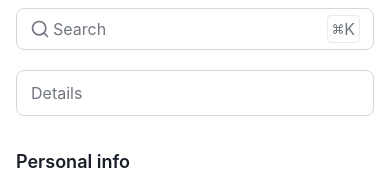
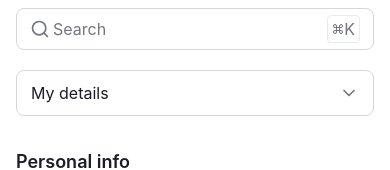
Before and after one commit to Ryanch0/clone-untitledUI, a React (Vite) app: page / in a window 390 px wide. Shown: the part 141-311 px from the top of the page. Built offline with nearby package versions, Linux system fonts and the light colour scheme.

Commit message:
feat: CustomSelect.tsx

```diff
--- a/src/components/SettingPage.tsx
+++ b/src/components/SettingPage.tsx
@@ -7,6 +7,7 @@ import { Info } from 'lucide-react'
 import TabList from '@/components/shared/TabList.tsx'
 import { cn } from '@/styles/utils.ts'
 import { TAB_OPTIONS } from '@/constant/constants.ts'
+import CustomSelect from '@/components/shared/CustomSelect.tsx'
 
 const SettingPage = () => {
   return (
@@ -22,11 +23,13 @@ const SettingPage = () => {
               <h2 className={cn('typo-page-title')}>Settings</h2>
               <SearchBar />
             </div>
-            <CustomInput
-              id="test"
-              placeholder="Details"
-              className={cn('md:hidden')}
-            />
+            <div className={'md:hidden'}>
+              <CustomSelect
+                options={TAB_OPTIONS}
+                defaultValue={TAB_OPTIONS[0].value}
+                placeholder={TAB_OPTIONS[0].label}
+              />
+            </div>
             <TabList
               options={TAB_OPTIONS}
               rootClassname={cn('hidden md:block')}
--- /dev/null
+++ b/src/components/shared/CustomSelect.tsx
@@ -0,0 +1,100 @@
+import * as React from 'react'
+import {
+  Content,
+  Group,
+  Icon,
+  Item,
+  ItemIndicator,
+  ItemText,
+  Portal,
+  Root,
+  ScrollDownButton,
+  ScrollUpButton,
+  Trigger,
+  Value,
+  Viewport
+} from '@radix-ui/react-select'
+import { CheckIcon, ChevronDownIcon, ChevronUpIcon } from 'lucide-react'
+import type { ForwardedRef } from 'react'
+import { cn } from '@/styles/utils.ts'
+
+type SelectItemProps = {
+  value: string
+  label: string
+}
+
+type Props = {
+  options: SelectItemProps[]
+  placeholder?: string
+  className?: string
+  value?: string
+  defaultValue?: string
+  onValueChange?: (value: string) => void
+}
+
+const CustomSelect = ({
+  options,
+  value,
+  onValueChange,
+  defaultValue = '',
+  placeholder = 'select...'
+}: Props) => (
+  <Root value={value} defaultValue={defaultValue} onValueChange={onValueChange}>
+    <Trigger className={cn('w-full py-2.5 px-3.5 input-base')}>
+      <div className={cn('relative flex justify-between items-center')}>
+        <Value placeholder={placeholder} />
+        <Icon
+          className={cn('absolute right-0 top-1/2 -translate-y-1/2 text-muted')}
+        >
+          <ChevronDownIcon size={20} />
+        </Icon>
+      </div>
+    </Trigger>
+    <Portal>
+      <Content
+        position="popper"
+        className={cn(
+          'w-[var(--radix-select-trigger-width)] bg-secondary rounded-md shadow-lg z-50'
+        )}
+      >
+        <ScrollUpButton>
+          <ChevronUpIcon />
+        </ScrollUpButton>
+        <Viewport>
+          <Group className={cn('bg-secondary space-y-1.5 py-2')}>
+            {options.map(({ label, value }) => (
+              <SelectItem value={value} label={label} key={value} />
+            ))}
+          </Group>
+        </Viewport>
+        <ScrollDownButton>
+          <ChevronDownIcon />
+        </ScrollDownButton>
+      </Content>
+    </Portal>
+  </Root>
+)
+
+const SelectItem = React.forwardRef(
+  (
+    { value, label }: SelectItemProps,
+    forwardedRef: ForwardedRef<HTMLDivElement>
+  ) => {
+    return (
+      <Item
+        ref={forwardedRef}
+        value={value}
+        className={cn(
+          'flex items-center gap-1 outline-none cursor-pointer hover:opacity-50 py-1 px-2'
+        )}
+      >
+        <ItemIndicator>
+          <CheckIcon size={16} />
+        </ItemIndicator>
+        <ItemText>{label}</ItemText>
+      </Item>
+    )
+  }
+)
+
+export default CustomSelect
```
